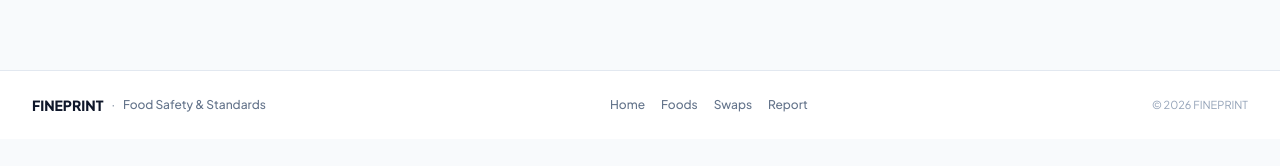
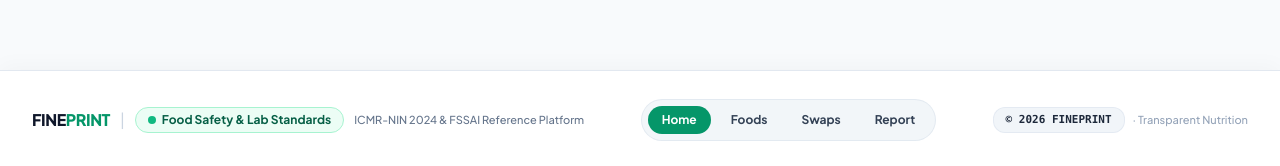
Before and after one commit to sumitsnayak/FINEPRINT, a React (Vite) app in the folder frontend/: page / in a window 1280 px wide. Shown: the part 2879-3045 px from the top of the page. Before the commit the page ends 3018 px from the top, so only its background shows below. Built offline with nearby package versions, Linux system fonts and the light colour scheme; no server answers.

Commit message:
feat(ui): highlight footer elements with interactive pill navigation and standards badge

```diff
--- a/frontend/src/App.tsx
+++ b/frontend/src/App.tsx
@@ -6,6 +6,7 @@ import { MobileBottomNav } from './components/MobileBottomNav';
 import { LogFoodModal } from './components/LogFoodModal';
 import { PlatformInstallBanner } from './components/PlatformInstallBanner';
 import { QuickIngredientTesterModal } from './components/QuickIngredientTesterModal';
+import { sounds } from './utils/soundEffects';
 
 // Pages
 import { LandingPage } from './pages/LandingPage';
@@ -220,24 +221,106 @@ function AppContent() {
         )}
       </main>
 
-      {/* Clean White & Emerald Footer */}
-      <footer className="bg-white border-t border-slate-200 mt-16 py-6 text-xs text-slate-500 shadow-sm">
-        <div className="max-w-7xl mx-auto px-4 sm:px-6 lg:px-8 flex flex-col sm:flex-row items-center justify-between gap-4">
-          <div className="flex items-center space-x-2">
-            <span className="font-extrabold text-slate-900 text-sm">FINEPRINT</span>
-            <span>·</span>
-            <span className="text-slate-500 font-medium">Food Safety & Standards</span>
-          </div>
+      {/* Premium Highlighted Footer */}
+      <footer className="bg-white/95 backdrop-blur-md border-t border-slate-200 mt-16 py-7 relative z-20 shadow-[0_-4px_20px_rgba(0,0,0,0.03)]">
+        <div className="max-w-7xl mx-auto px-4 sm:px-6 lg:px-8">
+          <div className="flex flex-col md:flex-row items-center justify-between gap-5">
+            {/* Left: Brand & Food Safety Pill */}
+            <div className="flex flex-wrap items-center justify-center md:justify-start gap-2.5">
+              <div
+                onClick={() => {
+                  sounds.playClick();
+                  handleNavigate('landing');
+                }}
+                className="flex items-center space-x-1.5 cursor-pointer group"
+              >
+                <span className="text-base font-black tracking-tight text-slate-900 group-hover:text-emerald-700 transition-colors">
+                  FINE<span className="text-emerald-600">PRINT</span>
+                </span>
+              </div>
 
-          <div className="flex items-center space-x-4">
-            <button onClick={() => handleNavigate('landing')} className="hover:text-emerald-700 font-medium transition-colors">Home</button>
-            <button onClick={() => handleNavigate('products')} className="hover:text-emerald-700 font-medium transition-colors">Foods</button>
-            <button onClick={() => handleNavigate('alternatives')} className="hover:text-emerald-700 font-medium transition-colors">Swaps</button>
-            <button onClick={() => handleNavigate('report')} className="hover:text-emerald-700 font-medium transition-colors">Report</button>
-          </div>
+              <span className="text-slate-300 hidden sm:inline">|</span>
 
-          <div className="text-center sm:text-right text-slate-400 text-[11px]">
-            <span>© 2026 FINEPRINT</span>
+              <div className="inline-flex items-center space-x-1.5 px-3 py-1 rounded-full bg-emerald-50 border border-emerald-200 text-emerald-800 text-xs font-bold shadow-xs">
+                <span className="w-2 h-2 rounded-full bg-emerald-500 animate-pulse" />
+                <span>Food Safety & Lab Standards</span>
+              </div>
+
+              <span className="text-[11px] font-medium text-slate-500 hidden lg:inline">
+                ICMR-NIN 2024 & FSSAI Reference Platform
+              </span>
+            </div>
+
+            {/* Center: Highlighted Navigation Pills */}
+            <nav aria-label="Footer navigation" className="flex items-center flex-wrap justify-center gap-1.5 bg-slate-100/90 p-1.5 rounded-full border border-slate-200/90 shadow-xs">
+              <button
+                type="button"
+                onClick={() => {
+                  sounds.playClick();
+                  handleNavigate('landing');
+                }}
+                className={`px-3.5 py-1.5 rounded-full text-xs font-bold transition-all cursor-pointer ${
+                  currentTab === 'landing'
+                    ? 'bg-emerald-600 text-white shadow-xs'
+                    : 'text-slate-700 hover:text-emerald-700 hover:bg-white/80'
+                }`}
+              >
+                Home
+              </button>
+
+              <button
+                type="button"
+                onClick={() => {
+                  sounds.playClick();
+                  handleNavigate('products');
+                }}
+                className={`px-3.5 py-1.5 rounded-full text-xs font-bold transition-all cursor-pointer ${
+                  currentTab === 'products' || currentTab === 'product-detail'
+                    ? 'bg-emerald-600 text-white shadow-xs'
+                    : 'text-slate-700 hover:text-emerald-700 hover:bg-white/80'
+                }`}
+              >
+                Foods
+              </button>
+
+              <button
+                type="button"
+                onClick={() => {
+                  sounds.playClick();
+                  handleNavigate('alternatives');
+                }}
+                className={`px-3.5 py-1.5 rounded-full text-xs font-bold transition-all cursor-pointer ${
+                  currentTab === 'alternatives'
+                    ? 'bg-emerald-600 text-white shadow-xs'
+                    : 'text-slate-700 hover:text-emerald-700 hover:bg-white/80'
+                }`}
+              >
+                Swaps
+              </button>
+
+              <button
+                type="button"
+                onClick={() => {
+                  sounds.playClick();
+                  handleNavigate('report');
+                }}
+                className={`px-3.5 py-1.5 rounded-full text-xs font-bold transition-all cursor-pointer ${
+                  currentTab === 'report' || currentTab === 'complaints-history'
+                    ? 'bg-emerald-600 text-white shadow-xs'
+                    : 'text-slate-700 hover:text-emerald-700 hover:bg-white/80'
+                }`}
+              >
+                Report
+              </button>
+            </nav>
+
+            {/* Right: Copyright & Verification Tag */}
+            <div className="flex items-center space-x-2 text-[11px] text-slate-500 font-medium">
+              <span className="px-3 py-1 rounded-xl bg-slate-100 border border-slate-200/80 text-slate-800 font-mono font-bold shadow-2xs">
+                © 2026 FINEPRINT
+              </span>
+              <span className="hidden sm:inline text-slate-400">· Transparent Nutrition</span>
+            </div>
           </div>
         </div>
       </footer>
```
